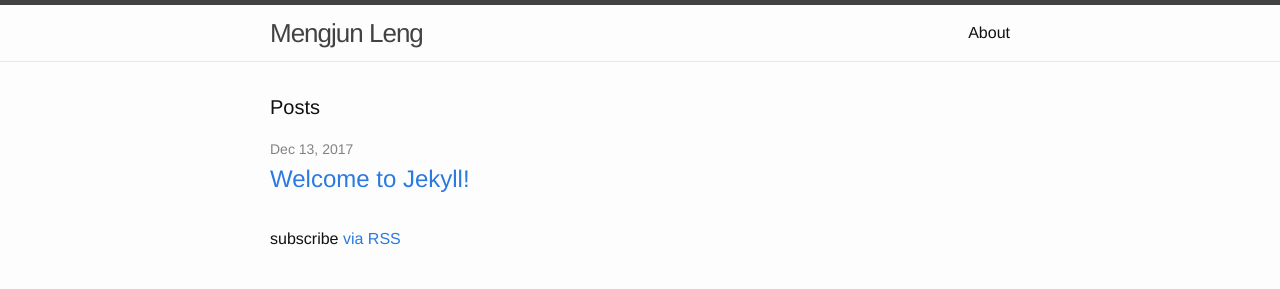
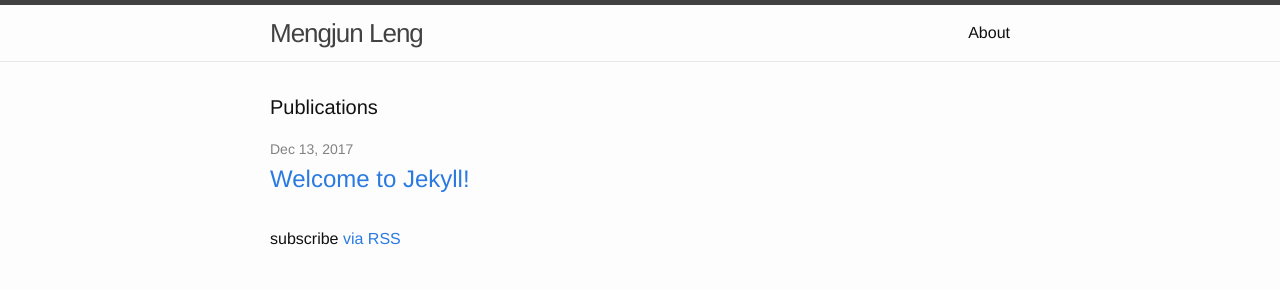
Before and after one commit to mengjunleng/mengjunleng.github.io, a Jekyll site: the page built from index.html, in a window 1280 px wide. Shown: the top 289 px of the page. Built offline with Jekyll 4.4.1, drawn with Linux system fonts in a browser that asks for light colours.

Commit message:
Initial publications

```diff
--- a/index.html
+++ b/index.html
@@ -4,7 +4,7 @@
 
 <div class="home">
 
-  <h1 class="page-heading">Posts</h1>
+  <h1 class="page-heading">Publications</h1>
 
   <ul class="post-list">
     {% for post in site.posts %}
```
